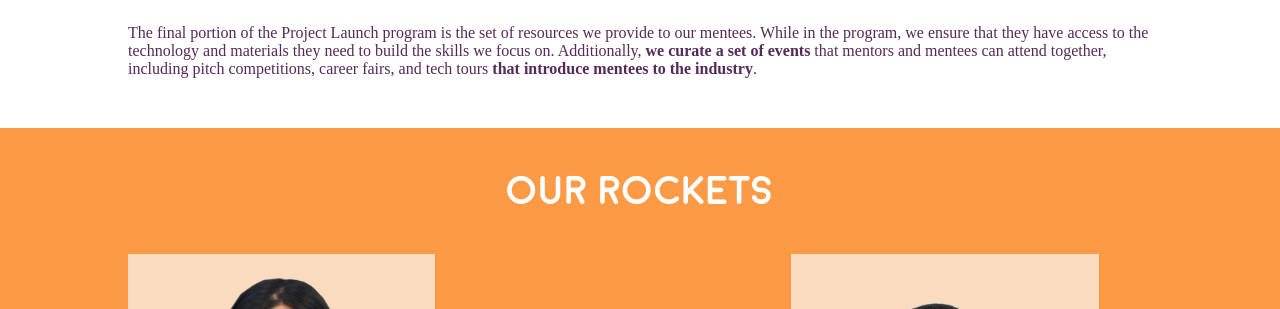
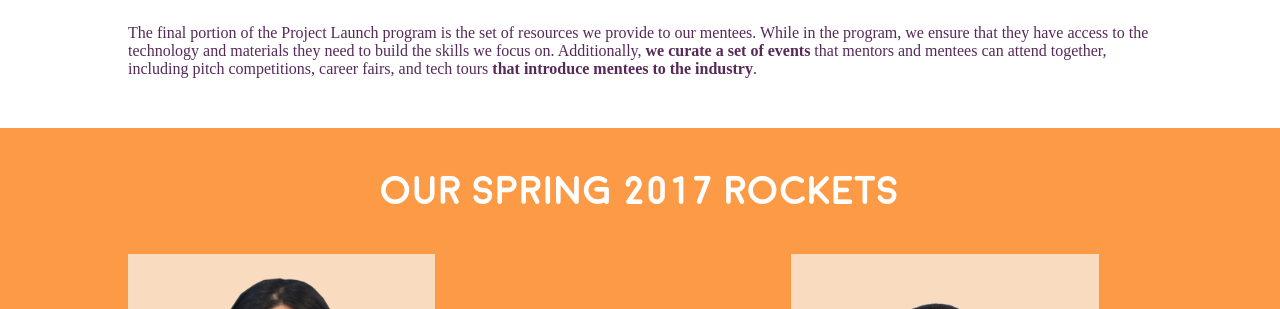
Before and after one commit to GoSparkSC/project-launch, a plain HTML site: page index.html in a window 1280 px wide. Shown: the part 1480-1789 px from the top of the page. Drawn offline with Linux system fonts and the light colour scheme.

Commit message:
Our SP2017 Rockets

```diff
--- a/index.html
+++ b/index.html
@@ -54,7 +54,7 @@
             </div>
         </div>
         <div class="rocket-section">
-            <div class="title rocket-title">OUR ROCKETS</div>
+            <div class="title rocket-title">OUR SPRING 2017 ROCKETS</div>
             <div class="content rocket-content">
                 <div class="rocket-headshot">
                     <img src="assets/img/rockets/png/rocket-andrea.png" alt="Andrea">
```
